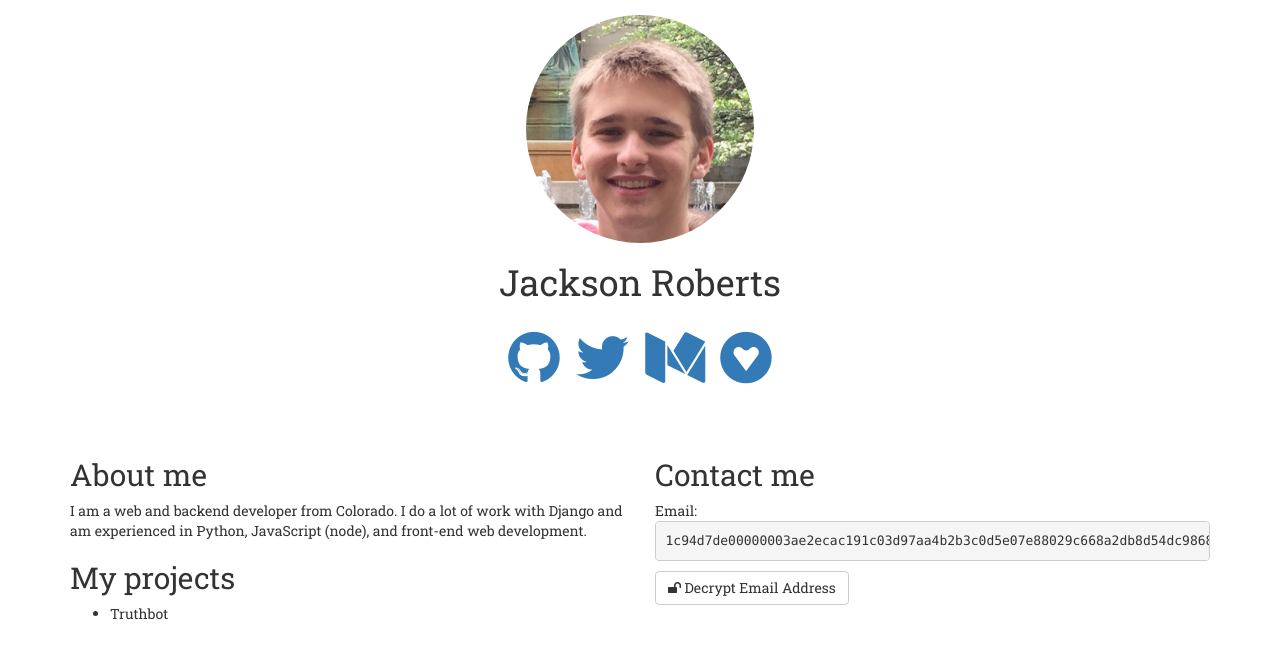
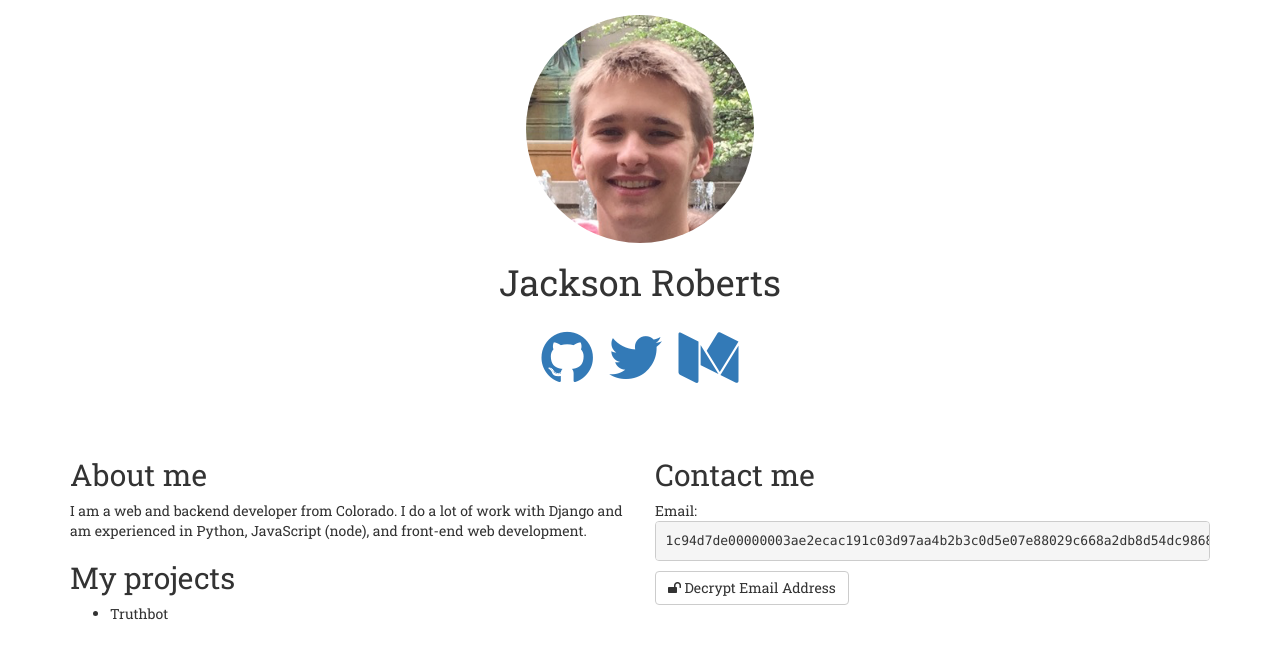
Before and after one commit to Jaxkr/jaxkr.github.io, a plain HTML site: page index.html in a window 1280 px wide. Drawn offline with Linux system fonts and the light colour scheme.

Commit message:
removed gratify

```diff
--- a/index.html
+++ b/index.html
@@ -16,7 +16,6 @@
 			<a href="https://github.com/Jaxkr"><i class="fa fa-github" aria-hidden="true"></i></a>
 			<a href="https://twitter.com/Jakocsn"><i class="fa fa-twitter" aria-hidden="true"></i></a>
 			<a href="https://medium.com/@jacksonroberts"><i class="fa fa-medium" aria-hidden="true"></i></a>
-			<a href="https://gratipay.com/~Jaxkr/"><i class="fa fa-gratipay" aria-hidden="true"></i></a>
 		</div><br><br>
 		<div class="row">
 			<div class="col-md-6">
```
